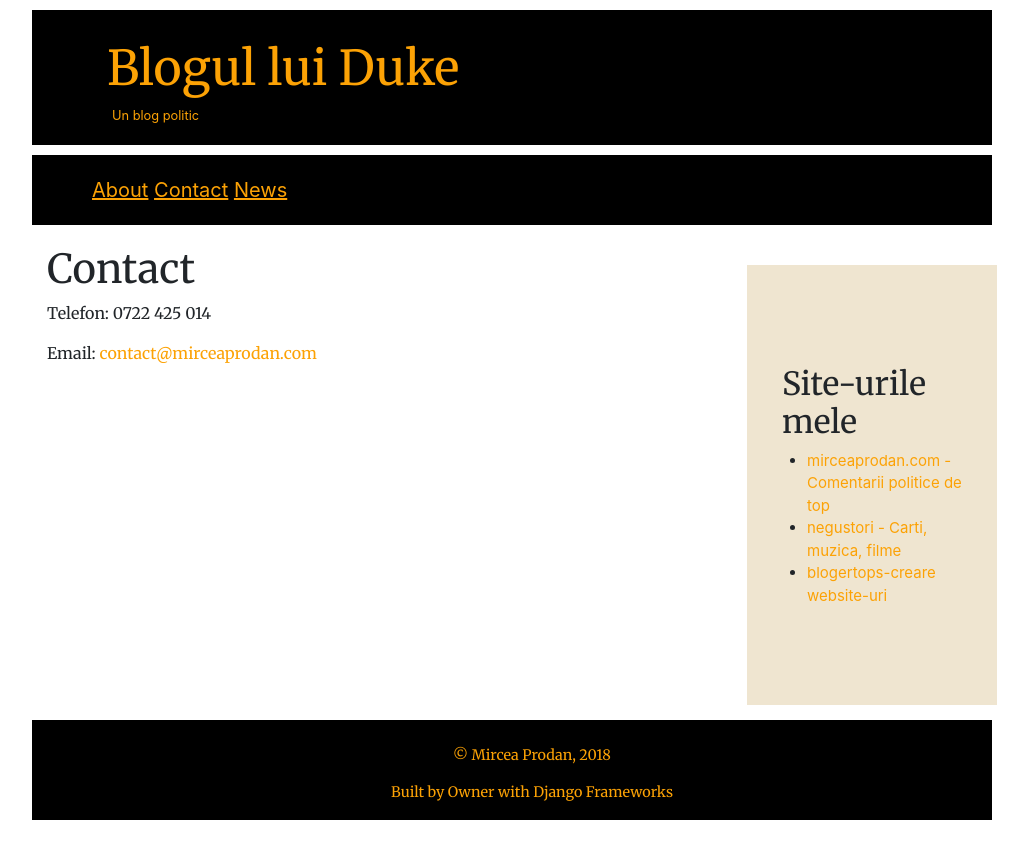
After one commit to duke2007/my-second-blog, a Django app: page /contact/ in a window 1280 px wide. The commit adds this page. Shown: the whole page, without its empty margins (133-1161 px from the left). Run offline with Django 3.2, Linux system fonts and the light colour scheme; some libraries are stand-ins or nearby versions.

Commit message:
Un nou look

```diff
--- a/blog2/static/css/blog.css
+++ b/blog2/static/css/blog.css
@@ -67,17 +67,26 @@
   list-style: none;
   background-color: #000;
   text-align: left;
-  padding: 5px 0 5px 60px;
+  padding: 20px 0 5px 60px;
   margin: 10px 0 0 140px;
   color:#fca205;
+  overflow: hidden;
+  height: 70px;
+
 }
 
-#nav-top li{
-	display: inline;
+.nav {
+	display: inline-block;
 	font-size:20px;
-	padding:20px;
+
 	width: 470px;
 	color:#fca205;
+}
+.nav li{
+	display: inline;
+	text-decoration: underline;
+
+
 }
 
 #nav-top a:hover{
@@ -101,12 +110,25 @@
 	height: 450px;
 	margin:15px 0 0 65px;
 }
+.reclama{
+	float:right;
+	width: 260px;
+	background-color: #efe5d0;
+	padding: 100px 20px 0 20px;
+	font-size: 15px;
+	display: inline;
+	border-width: 5px;
+	border-style: solid;
+	border-color: #fff;
+	height: 450px;
+	margin:15px 0 0 65px;
+}
 
 .footer {
 	width: 960px;
 	background-color: #000;
 	height: 100px;
-	padding: 35px 0 0 25px;
+	padding: 25px 0 0 25px;
 	margin: 10px 10px 10px 140px;
 	font-size: 90%;
 	text-align: center;
--- a/blog2/templates/blog2/base.html
+++ b/blog2/templates/blog2/base.html
@@ -22,7 +22,9 @@
 		<!--Nav-top - navigatia(meniul)-->
 		<div id="nav-top">
 			<ul class="nav">
-				<li><a href="/about/">About/Contact</a></li>
+				<li><a href="/about/">About</a></li>
+				<li><a href="/contact/">Contact</a></li>
+				<li><a href="/news/">News</a></li>
 			</ul>
 		</div>
 
@@ -55,6 +57,7 @@
 
 		<div class="footer">
 			<p>&#169; Mircea Prodan, 2018</p>
+			<p><p>Built by <a href="http://www.mirceaprodan.com/about/">Owner with <a href="https://www.djangoproject.com/">Django Frameworks</a></p></p>
 		</div>
 </body>
 </html>
--- /dev/null
+++ b/blog2/templates/contact.html
@@ -0,0 +1,8 @@
+{% extends 'blog2/base.html' %}
+{% load staticfiles %}
+
+{% block content %}
+<h1>Contact</h1>
+<p>Telefon: 0722 425 014</p>
+<p>Email: <a href="mailto: contact@mirceaprodan.com">contact@mirceaprodan.com</a></p>
+{% endblock %}
--- a/blog2/urls.py
+++ b/blog2/urls.py
@@ -10,4 +10,6 @@
 	path('<int:pk>/', views.post_detail, name='post_detail'),
 	#path('', views.HomeBlog2View.as_view(), name='home'),
 	path('about/', views.AboutBlog2View.as_view(), name='about'),
+	path('contact/', views.ContactBlog2View.as_view(), name='contact'),
+	path('news/', views.NewsBlog2View.as_view(), name='news'),
 ]
--- a/blog2/views.py
+++ b/blog2/views.py
@@ -24,3 +24,9 @@
 
 class AboutBlog2View(TemplateView):
 	template_name = 'about.html'
+
+class ContactBlog2View(TemplateView):
+	template_name = 'contact.html'
+
+class NewsBlog2View(TemplateView):
+	template_name = 'news.html'
```
Also changed, not shown: blog2/templates/about.html (+13 -1 lines), blog2/templates/news.html (added, +7 -0 lines).
